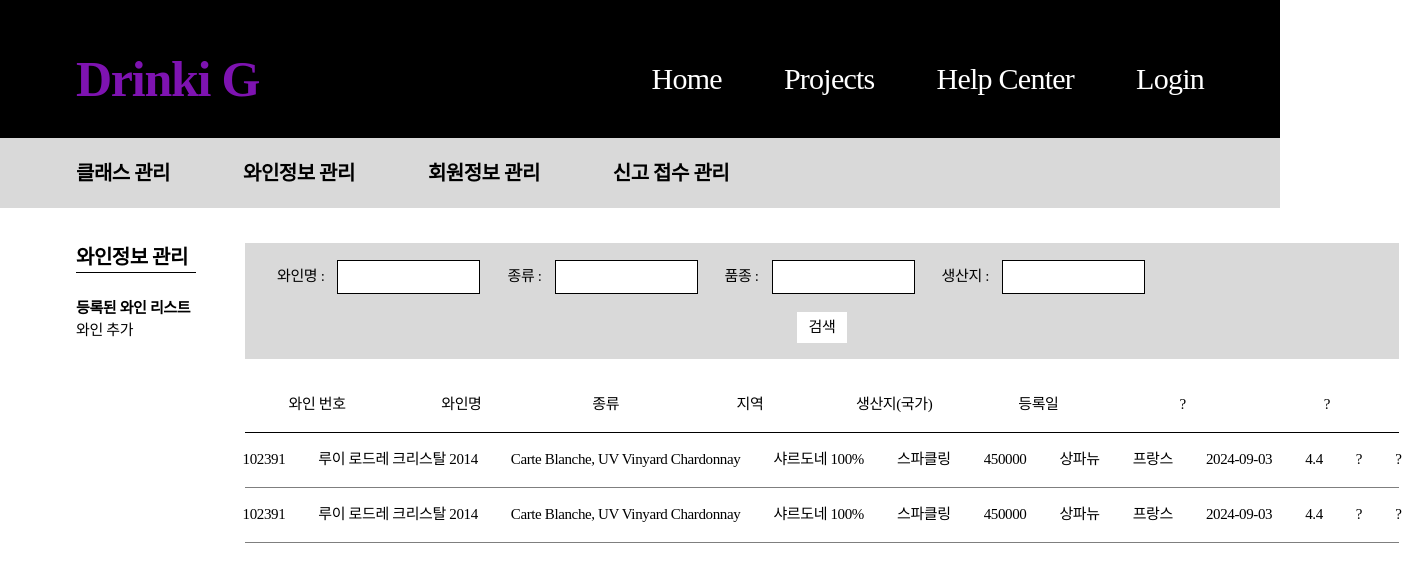
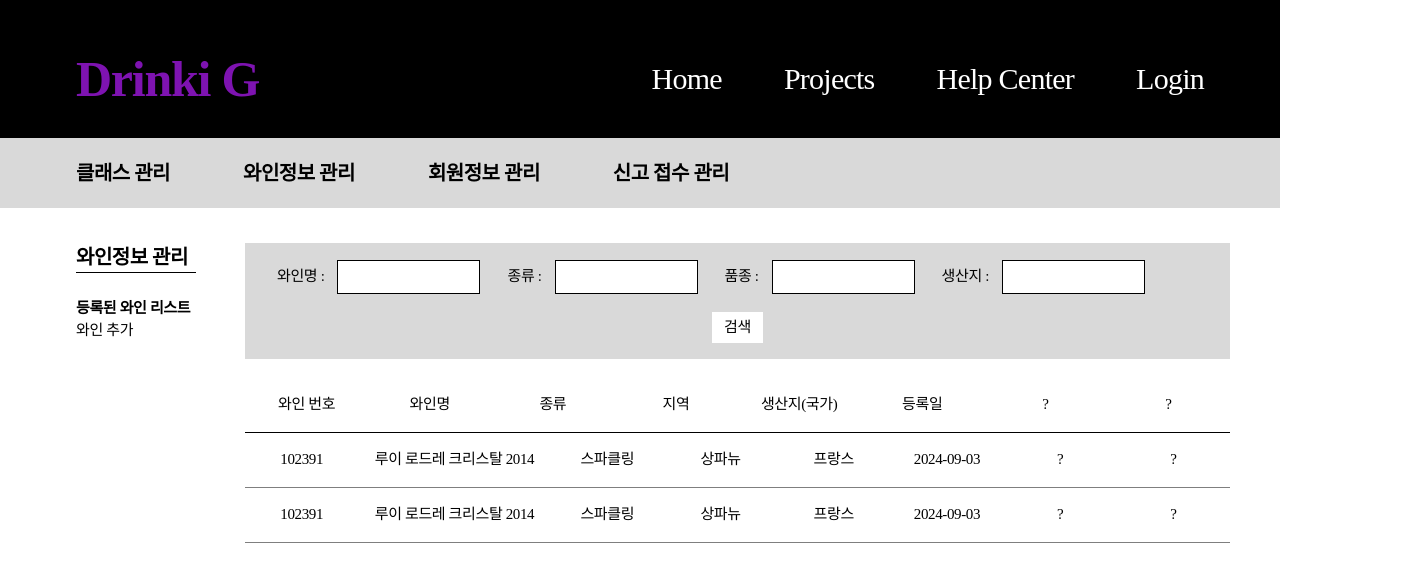
Before and after one commit to Drink-Easy/DE-admin, a React (Vite) app: page /wine in a window 1280 px wide. Shown: the top 582 px of the page, 1418 px wide, since content can reach past the window. Built offline with nearby package versions, Linux system fonts and the light colour scheme.

Commit message:
[chore] winePage 와인 데이터 타입 변경 #7

```diff
--- a/src/pages/wine/WinePage.tsx
+++ b/src/pages/wine/WinePage.tsx
@@ -4,39 +4,32 @@ import DetailHeader from "../../components/common/DetailHeader";
 import SideBar from "../../components/common/SideBar";
 import SearchBox from "../../components/common/SearchBox";
 import Table from "../../components/common/Table";
-import { Wine } from "../../interface/interface";
+import { TitledWine } from "../../interface/interface";
 import { useNavigate } from "react-router-dom";
 import { wineColumns } from "../../constants/constants";
 
 export default function WinePage() {
   const navigate = useNavigate();
 
-  const data: Wine[] = [
+  const titleData: TitledWine[] = [
+    //추후 api로 개별 와인 조회 예정이라 정적 데이터
     {
       id: "102391",
       name: "루이 로드레 크리스탈 2014",
-      engName: "Carte Blanche, UV Vinyard Chardonnay",
-      variety: "샤르도네 100%",
       sort: "스파클링",
-      price: "450000",
       region: "상파뉴",
       country: "프랑스",
       date: "2024-09-03",
-      vivinoRating: "4.4",
       action1: "?",
       action2: "?",
     },
     {
       id: "102391",
       name: "루이 로드레 크리스탈 2014",
-      engName: "Carte Blanche, UV Vinyard Chardonnay",
-      variety: "샤르도네 100%",
       sort: "스파클링",
-      price: "450000",
       region: "상파뉴",
       country: "프랑스",
       date: "2024-09-03",
-      vivinoRating: "4.4",
       action1: "?",
       action2: "?",
     },
@@ -63,7 +56,7 @@ export default function WinePage() {
             <SearchBox titles={["와인명 :", "종류 :", "품종 :", "생산지 :"]} />
             <Table
               columns={wineColumns}
-              data={data}
+              data={titleData}
               onRowClick={handleRowClick}
             />
           </InnerContainer>
```
